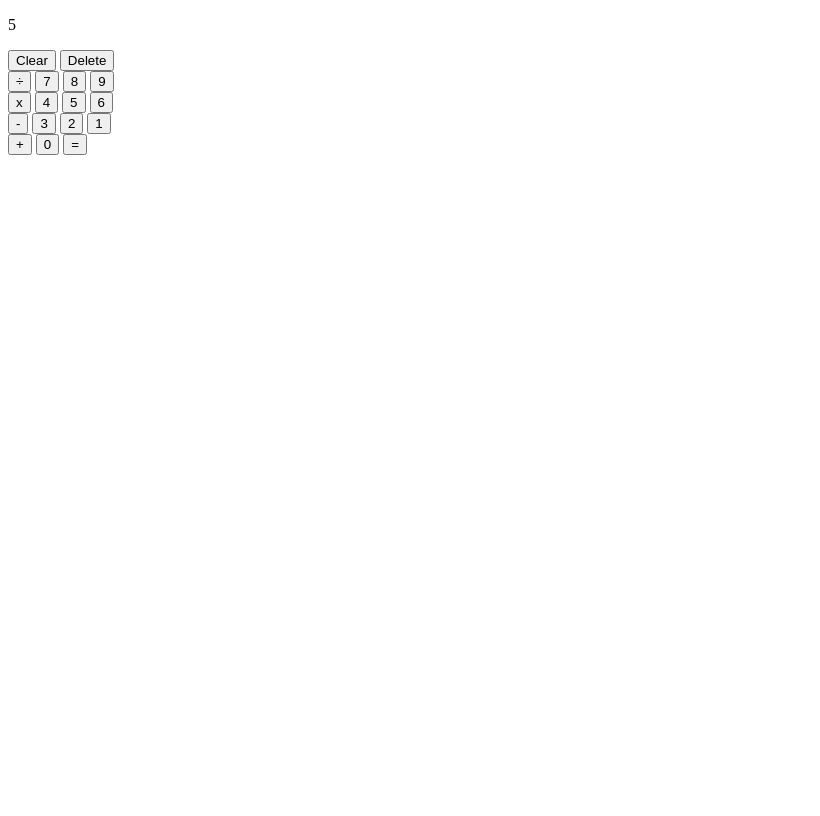
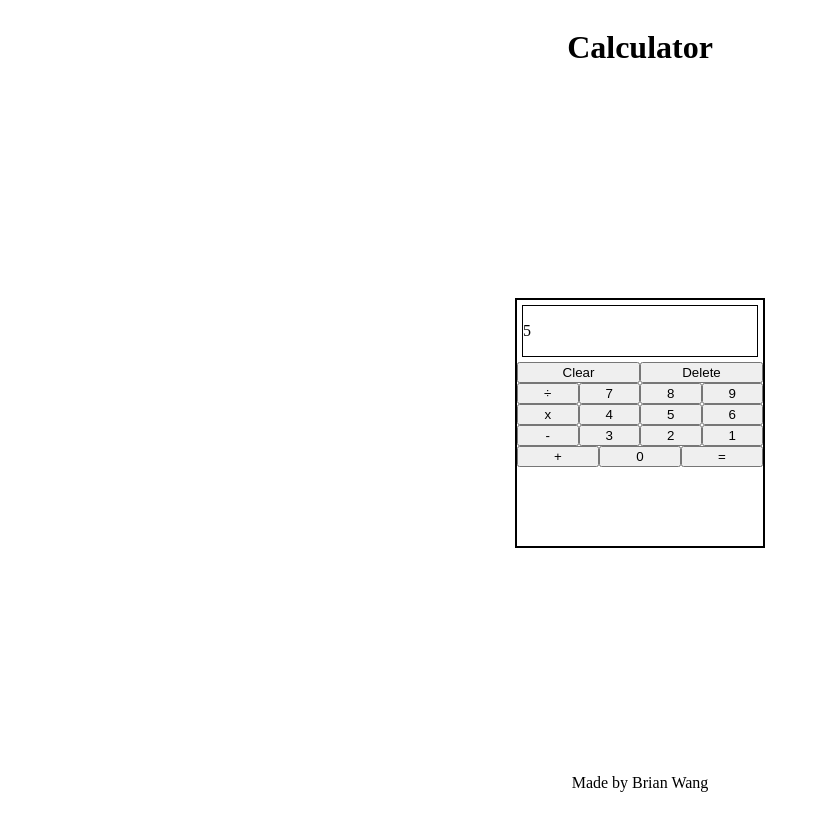
Before and after one commit to bwangsta/calculator, a plain HTML site: page index.html in a window 1280 px wide. Shown: the whole page, without its empty margins (0-820 px from the left). Drawn offline with Linux system fonts and the light colour scheme.

Commit message:
Style the format of the calculator

```diff
--- a/index.html
+++ b/index.html
@@ -12,40 +12,51 @@
 </head>
 
 <body>
+  <header>
+    <h1>Calculator</h1>
+  </header>
   <main>
     <div class="calculator">
       <div class="display">
+        <div class="display-window">
           <p>5</p>
         </div>
-      <div class="row-1">
+      </div>
+      <div class="buttons">
+        <div class="row">
           <button>Clear</button>
           <button>Delete</button>
         </div>
-      <div class="row-2">
+        <div class="row">
           <button>÷</button>
           <button>7</button>
           <button>8</button>
           <button>9</button>
         </div>
-      <div class="row-3">
+        <div class="row">
           <button>x</button>
           <button>4</button>
           <button>5</button>
           <button>6</button>
         </div>
-      <div class="row-4">
+        <div class="row">
           <button>-</button>
           <button>3</button>
           <button>2</button>
           <button>1</button>
         </div>
-      <div class="row-5">
+        <div class="row">
           <button>+</button>
           <button>0</button>
           <button>=</button>
         </div>
       </div>
+    </div>
   </main>
+
+  <footer>
+    <p>Made by Brian Wang</p>
+  </footer>
 </body>
 
 </html>
--- a/styles.css
+++ b/styles.css
@@ -0,0 +1,44 @@
+html {
+  box-sizing: border-box;
+}
+
+*,
+*:before,
+*:after {
+  box-sizing: inherit;
+}
+
+body {
+  height: 100vh;
+  display: flex;
+  flex-direction: column;
+  align-items: center;
+}
+
+main {
+  flex: 1;
+  display: flex;
+  align-items: center;
+}
+
+button {
+  width: 100%;
+}
+
+.calculator {
+  display: flex;
+  flex-direction: column;
+  width: 250px;
+  height: 250px;
+  border: 2px solid black;
+}
+
+.display-window {
+  border: 1px solid black;
+  margin: 5px;
+}
+
+.row {
+  display: flex;
+  /* flex: 1; */
+}
```
Lines whose indentation alone changed are shown as unchanged.
